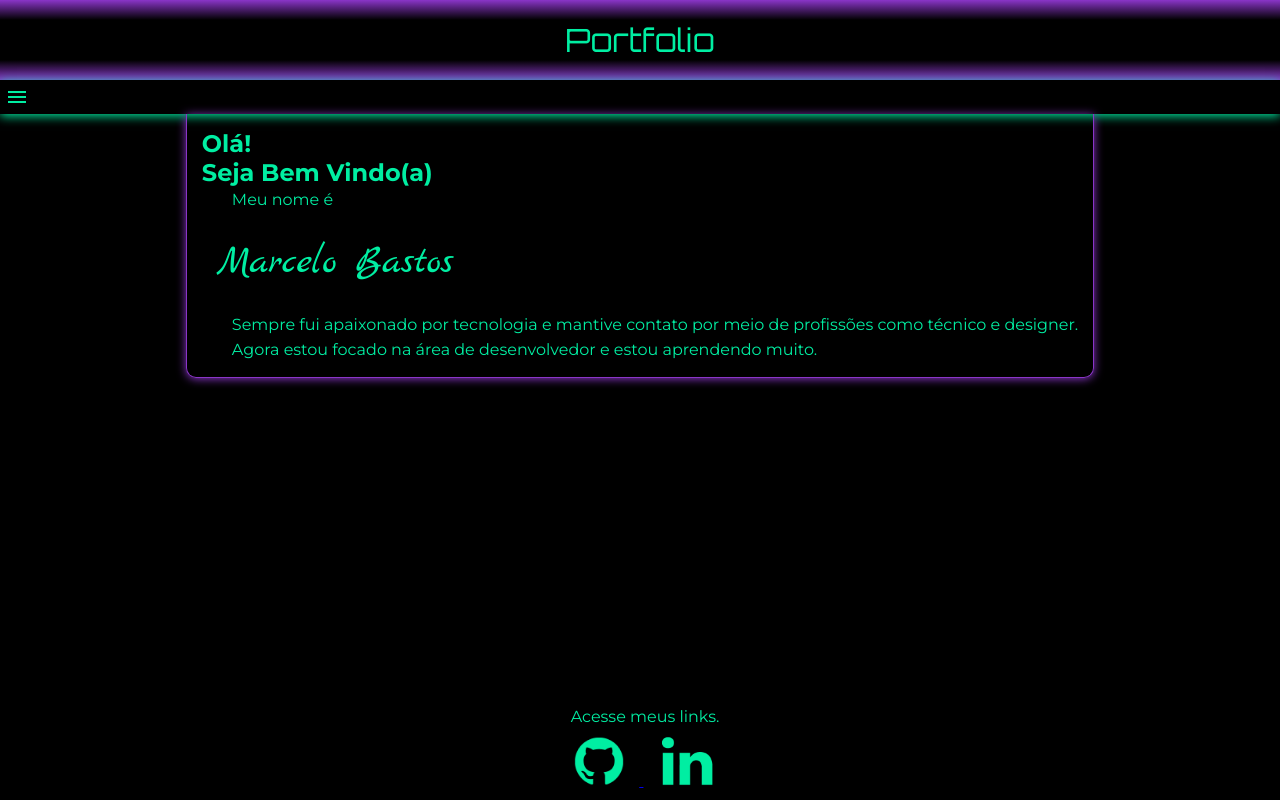
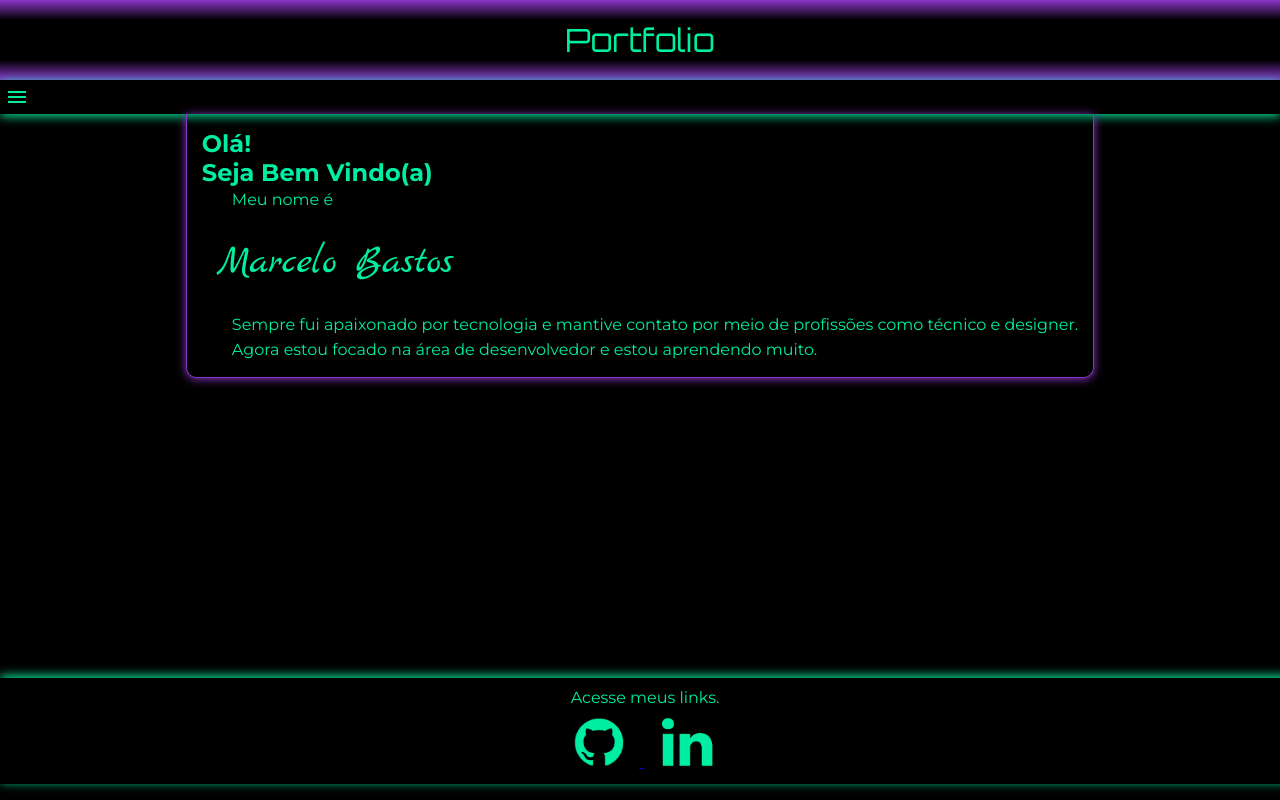
Before and after one commit to M4RC3LO75/myportfolio, a plain HTML site: page index.html in a window 1280 px wide. Drawn offline with Linux system fonts and the light colour scheme.

Commit message:
Update style.css

```diff
--- a/style/style.css
+++ b/style/style.css
@@ -23,11 +23,12 @@
 }
 
 body {
+    position: relative;
     width: 100vw;
 }
 
 html, body {
-    min-height: 100vh;
+    min-height: 98vh;
     background-color: black;
     color: var(--green);
 }
@@ -93,11 +94,10 @@ nav a:hover {
 }
 
 main {
-    position: relative;
     display: flex;
     justify-content: center;
     align-items: center;
-    padding-bottom: 3rem;
+    padding-bottom: 7rem;
 }
 
 section {
@@ -126,13 +126,15 @@ div p {
 }
 
 footer {
+    position: absolute;
     bottom: 0;
-    position: absolute;
+    height: 6rem;
+    width: 100%;
     margin: auto;
-    width: 100%;
     margin-top: 10px;
     padding: 5px;
     text-align: center;
+    box-shadow: 0px -2px 10px var(--green);
 }
 
 footer div {
```
